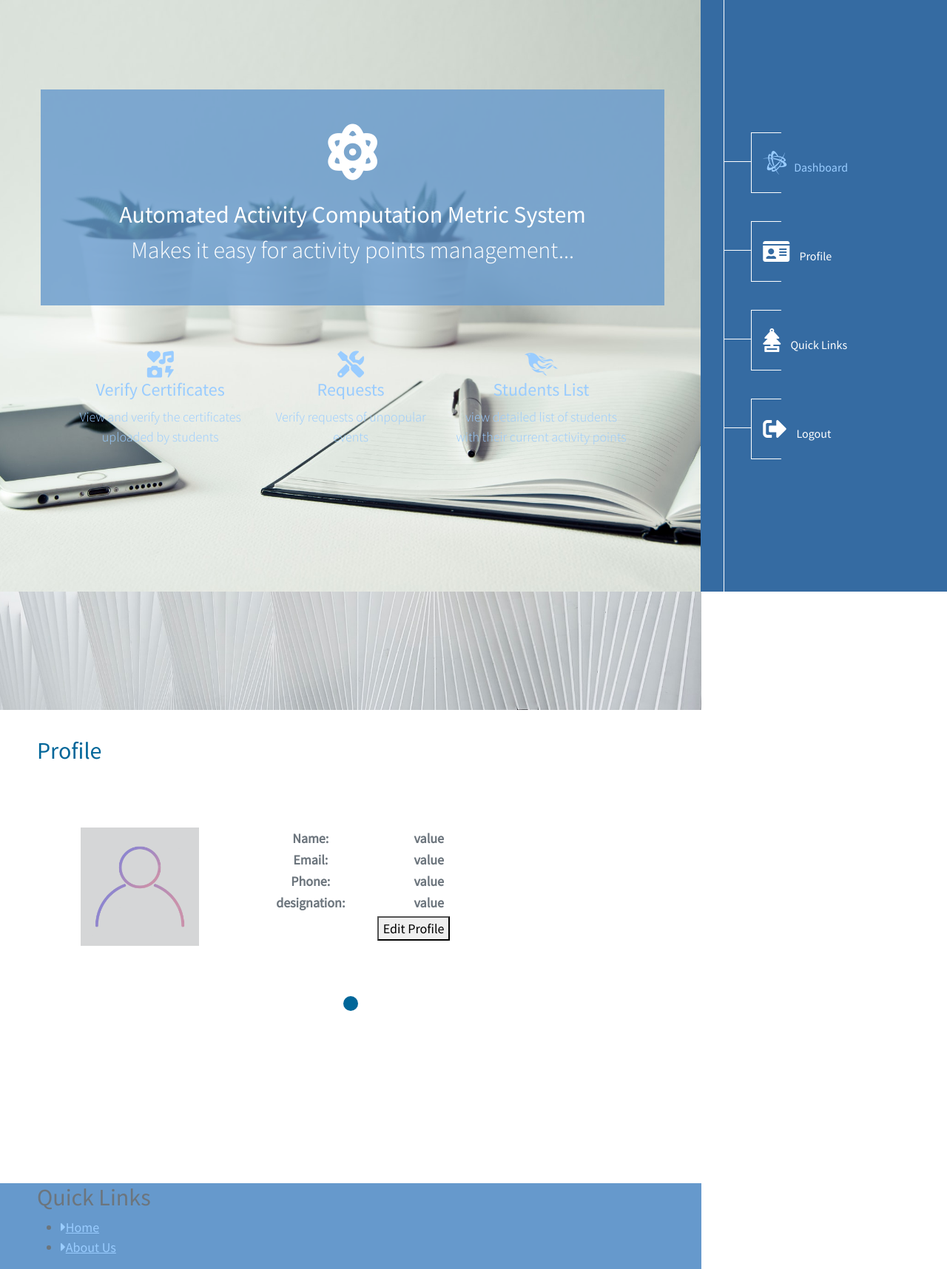
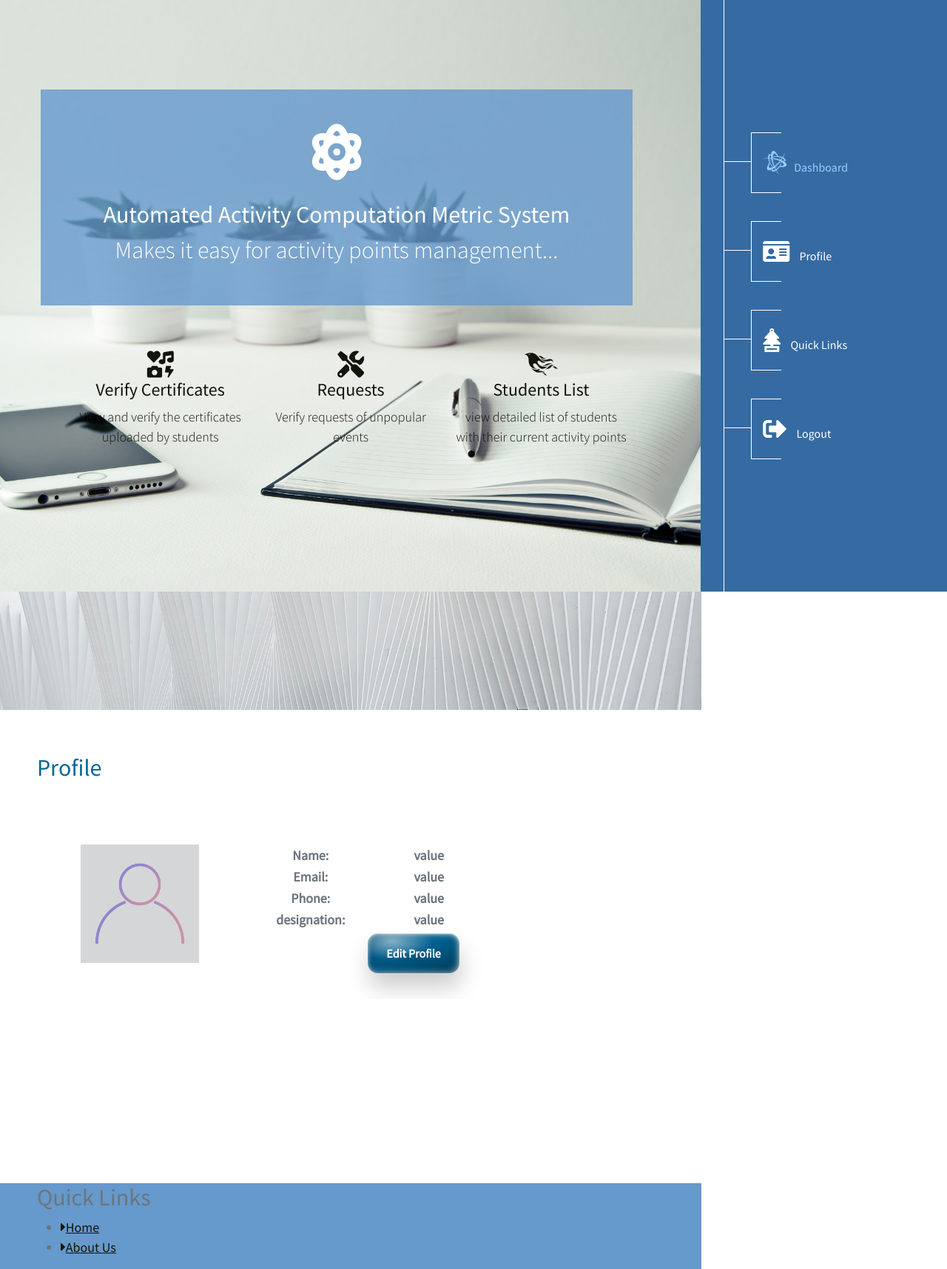
Before and after one commit to IRENE260/Project-Website, a PHP site: page /faculty_home.html in a window 1280 px wide. Shown: the whole page at 74% size. Run offline with PHP 8.4, Linux system fonts and the light colour scheme; lists and menus that the app fills with data are empty.

Commit message:
Update tooplate-simply-amazed.css

```diff
--- a/faculty/css/tooplate-simply-amazed.css
+++ b/faculty/css/tooplate-simply-amazed.css
@@ -2,8 +2,6 @@
 
 /* <<< Reset CSS >>> */
 body {
-    overflow-x: hidden;
-
   font-family: 'Source Sans Pro', sans-serif;
   font-size: 18px;
   color: #6c757d;
@@ -46,7 +44,7 @@
 
 /* <<< anchor >>> */
 a {
-  color: #99ccff;
+  color: #13140b;
   -webkit-transition: all 0.3s ease-in-out;
   transition: all 0.3s ease-in-out;
 }
@@ -58,7 +56,7 @@
 
 a:focus {
   outline: 0;
-  color: green;
+  color: rgb(215, 151, 12);
 }
 
 /* <<< btn override >>> */
@@ -603,15 +601,6 @@
   #content-box { width: 100%; }
 }
 
-#content-boxl {
-  overflow: hidden;
-  width: 100%;
-}
-
-@media (max-width: 991px) {
-  #content-boxl { width: 100%; }
-}
-
 .section {
   height: 100vh;
   min-height: 700px;
@@ -628,12 +617,11 @@
   align-items: flex-start;
 }
 
-
 .bg-blue-transparent { background-color: rgb(102 153 204 / 0.8); }
 
 .banner-section .logo-fa {
   color: #fff;
-  max-width: 100%;
+  max-width: 800px;
   margin-left: 5px;
   padding-top: 43px;
   padding-bottom: 35px;
@@ -787,7 +775,7 @@
 .gallery-slider figure {
 	position: relative;
 	float: left;
-  left: -200px;
+  left:-200px;
   overflow: hidden;
   margin: 0;
   max-width: 400px;
@@ -867,6 +855,27 @@
   margin-bottom: 80px;
 }
 
+
+
+/* CSS */
+.button-91 {
+  color: #fff;
+  padding: 15px 25px;
+  background-color: #006699;
+  background-image: radial-gradient(93% 87% at 87% 89%, rgba(0, 0, 0, 0.23) 0%, transparent 86.18%), radial-gradient(66% 66% at 26% 20%, rgba(255, 255, 255, 0.55) 0%, rgba(255, 255, 255, 0) 69.79%, rgba(255, 255, 255, 0) 100%);
+  box-shadow: inset -3px -3px 9px rgba(255, 255, 255, 0.25), inset 0px 3px 9px rgba(255, 255, 255, 0.3), inset 0px 1px 1px rgba(255, 255, 255, 0.6), inset 0px -8px 36px rgba(0, 0, 0, 0.3), inset 0px 1px 5px rgba(255, 255, 255, 0.6), 2px 19px 31px rgba(0, 0, 0, 0.2);
+  border-radius: 14px;
+  font-weight: bold;
+  font-size: 16px;
+
+  border: 0;
+
+  user-select: none;
+  -webkit-user-select: none;
+  touch-action: manipulation;
+
+  cursor: pointer;
+}
 /*---------------*/
 /***** Julia *****/
 /*---------------*/
@@ -876,6 +885,8 @@
 }
 
 figure.effect-julia img {
+  width: 100%;
+  height: 100%;
 	-webkit-transition: opacity 1s, -webkit-transform 1s;
 	transition: opacity 1s, transform 1s;
 	-webkit-backface-visibility: hidden;
@@ -954,14 +965,14 @@
 }
 
 .gallery-section .title h2 { color: #006699; }
-.gallery-section .slick-list { margin-bottom: 40px; }
+/* .gallery-section .slick-list { margin-bottom: 40px; } */
 
 .gallery-section .item {
   text-align: center;
   margin: 5px;
 }
 
-.gallery-section .slick-dots {
+/* .gallery-section .slick-dots {
   position: unset;
   bottom: 0;
 }
@@ -978,7 +989,7 @@
 .gallery-section .slick-dots li.slick-active,
 .gallery-section .slick-dots li:hover {
   background-color: #006699;
-}
+}*/
 
 .gallery-section .slick-dots li button { display: none; }
 
```
